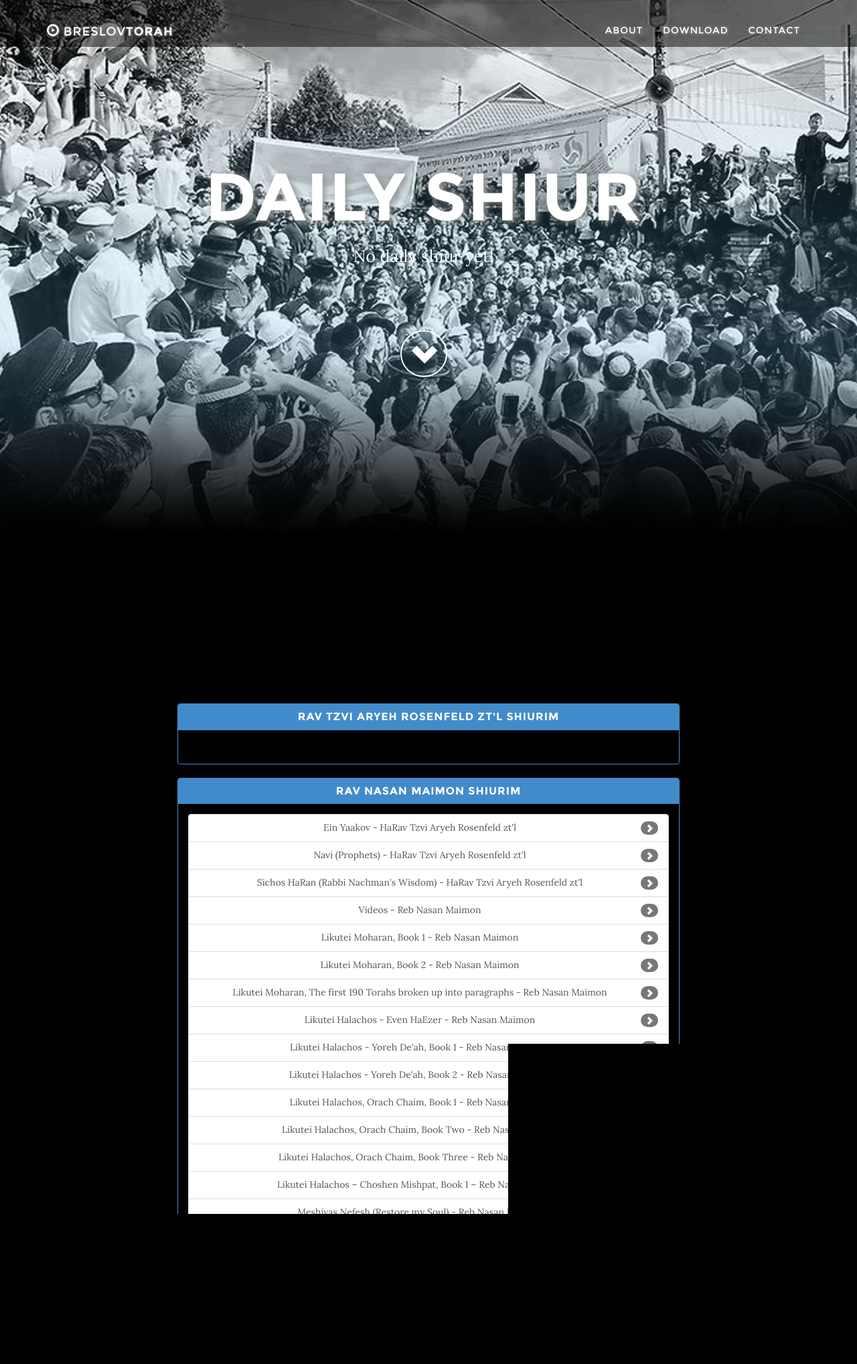
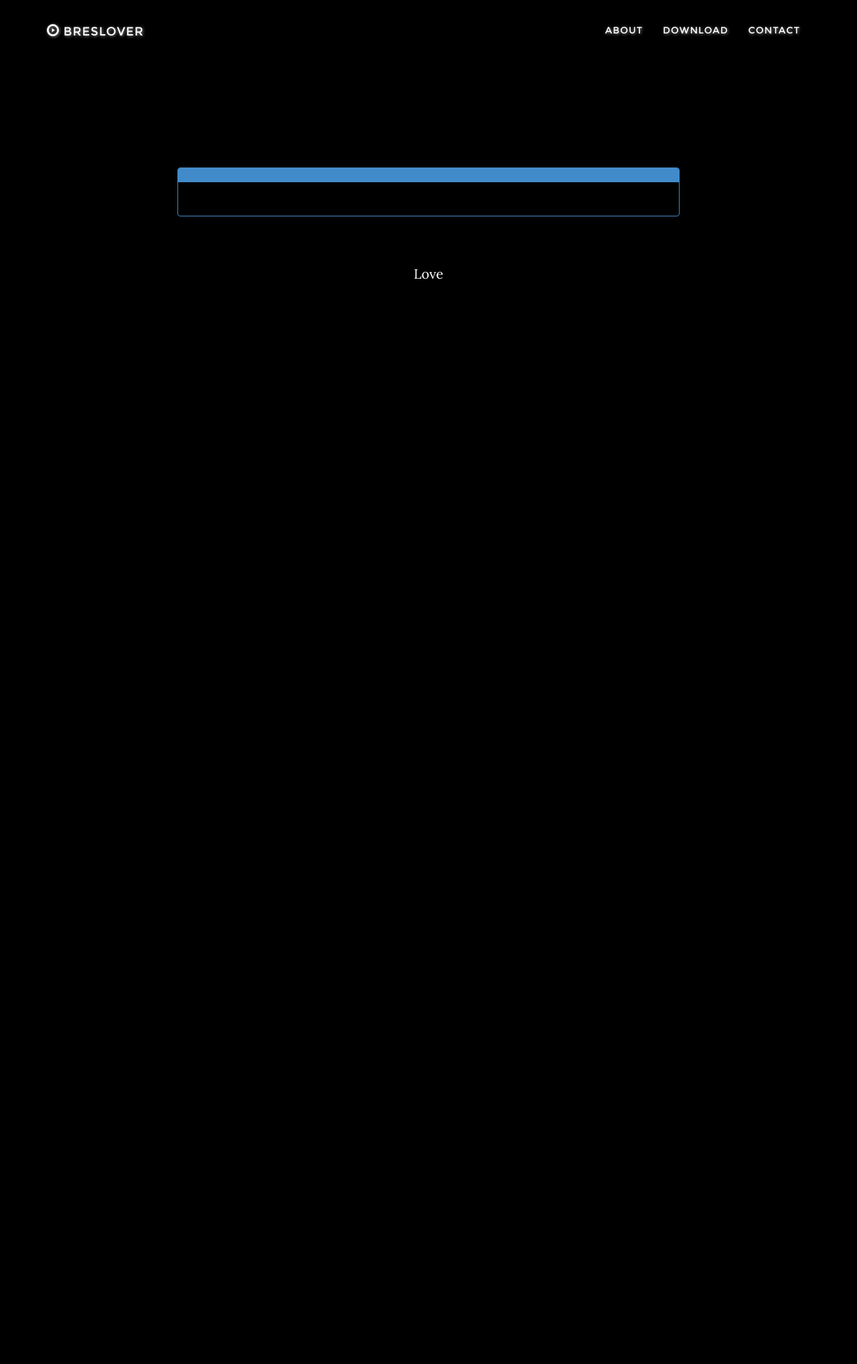
Before and after one commit to breslover/breslovtorah, a Django app: page /index.html in a window 1280 px wide. Shown: the top 2036 px of the page at 67% size. After the commit the page ends 417 px from the top, so only its background shows below. Run offline with Django 3.2, Linux system fonts and the light colour scheme; data comes from the database, SQL or seed files in the repository; parts of the project's set-up code (start-up, migrations or seed data) failed here and were passed over; some libraries are stand-ins or nearby versions.

Commit message:
a few template updates

```diff
--- a/breslovtorah/frontpage/templates/base.html
+++ b/breslovtorah/frontpage/templates/base.html
@@ -59,7 +59,7 @@
                     <i class="glyphicon glyphicon-align-justify"></i>
                 </button>
                 <a class="navbar-brand page-scroll" href="/index.html#page-top">
-                    <i class="glyphicon glyphicon-play-circle"></i>  <span class="light">Breslov</span>Torah<span class="light"></span>
+                    <i class="glyphicon glyphicon-play-circle"></i>  <span class="light">Breslover</span><span class="light"></span>
                 </a>
             </div>
 
@@ -93,6 +93,7 @@
 
 	{% block content %}
 
+    {% comment %}
     <!-- Intro Header -->
     <header class="intro">
         <div class="intro-body">
@@ -100,7 +101,7 @@
                 <div class="row">
                     <div class="col-md-8 col-md-offset-2">
 
-                    	{% if daily_shiur %}
+                    	{% if not daily_shiur %}
                     		<h1 class="brand-heading brand-daily-shiur" style='padding-left:15px;'>{{daily_shiur.title}}</h1>
                     		<iframe id="player_1" style="margin-left: 20px;" src="{{daily_shiur.video_url}}" frameborder="0" width="90%" height="300"></iframe>
                         	<div>
@@ -123,16 +124,34 @@
             </div>
         </div>
     </header>
+    {% endcomment %}
 
 	<!-- About Section -->
     <section id="shiurim" class="container content-section text-center">
         <div class="row">
             <div class="col-lg-8 col-lg-offset-2">
 
+		<div class="panel panel-primary">
+			<div class="panel-heading">
+				<h3 class="panel-title"></h3>
+			</div>
+			<div class="panel-body">
+				<div class="list-group">
+					{% for sefer in sefers_arvi %}
+						<a href="{% url 'sefer' sefer.slug %}" class="list-group-item">
+                                                <span class="badge"><i class='glyphicon glyphicon-chevron-right'></i></span>
+                                                {{sefer.title|safe}}
+                                                </a>
+					{% endfor %}
+				</div>
+			</div>
 
+
+		</div>
+		{% comment %}
             	<div class="panel panel-primary">
 					<div class="panel-heading">
-						<h3 class="panel-title">Rav Tzvi Aryeh Rosenfeld ZT'L Shiurim</h3>
+						<h3 class="panel-title">Rav Rosenfeld ZT'L Shiurim</h3>
 					</div>
 					<div class="panel-body">
 
@@ -153,7 +172,7 @@
 
 	            <div class="panel panel-primary">
 					<div class="panel-heading">
-						<h3 class="panel-title">Rav Nasan Maimon Shiurim</h3>
+						<h3 class="panel-title">Rav Maimon Shiurim</h3>
 					</div>
 					<div class="panel-body">
 
@@ -175,7 +194,7 @@
 
 					</div>
 			    </div>
-
+            		{% endcomment %}
 
             </div>
         </div>
--- a/breslovtorah/frontpage/views.py
+++ b/breslovtorah/frontpage/views.py
@@ -27,10 +27,11 @@
     # grab the list of sefarim from the Sefer table
     sefers_maimon = Sefer.objects.filter(user__username='maimon')
     sefers_rosenfeld = Sefer.objects.filter(user__username='rosenfeld')
-
+    sefers_arvi = Sefer.objects.filter(user__username='arvi')
     # load the template
     t = loader.get_template('base.html')
-    c = Context({ 'request': request, 'daily_shiur': daily_shiur, 'sefers_maimon': sefers_maimon, 'sefers_rosenfeld': sefers_rosenfeld })
+    c = Context({ 'request': request, 'daily_shiur': daily_shiur, 'sefers_maimon': sefers_maimon, 'sefers_rosenfeld': sefers_rosenfeld, 'sefers_arvi': sefers_arvi })
+
     return HttpResponse(t.render(c)) # content_type="application/xhtml+xml"
 
 def sefer(request, slug=None):
--- a/breslovtorah/live.py
+++ b/breslovtorah/live.py
@@ -2,7 +2,7 @@
 
 DEBUG = False
 
-DEFAULT_FROM_EMAIL = 'no-reply@breslovtorah.net'
+DEFAULT_FROM_EMAIL = 'no-reply@breslover.com'
 
 EMAIL_BACKEND = 'django.core.mail.backends.console.EmailBackend'
 EMAIL_HOST = 'mail.pawnmail.com'
```
